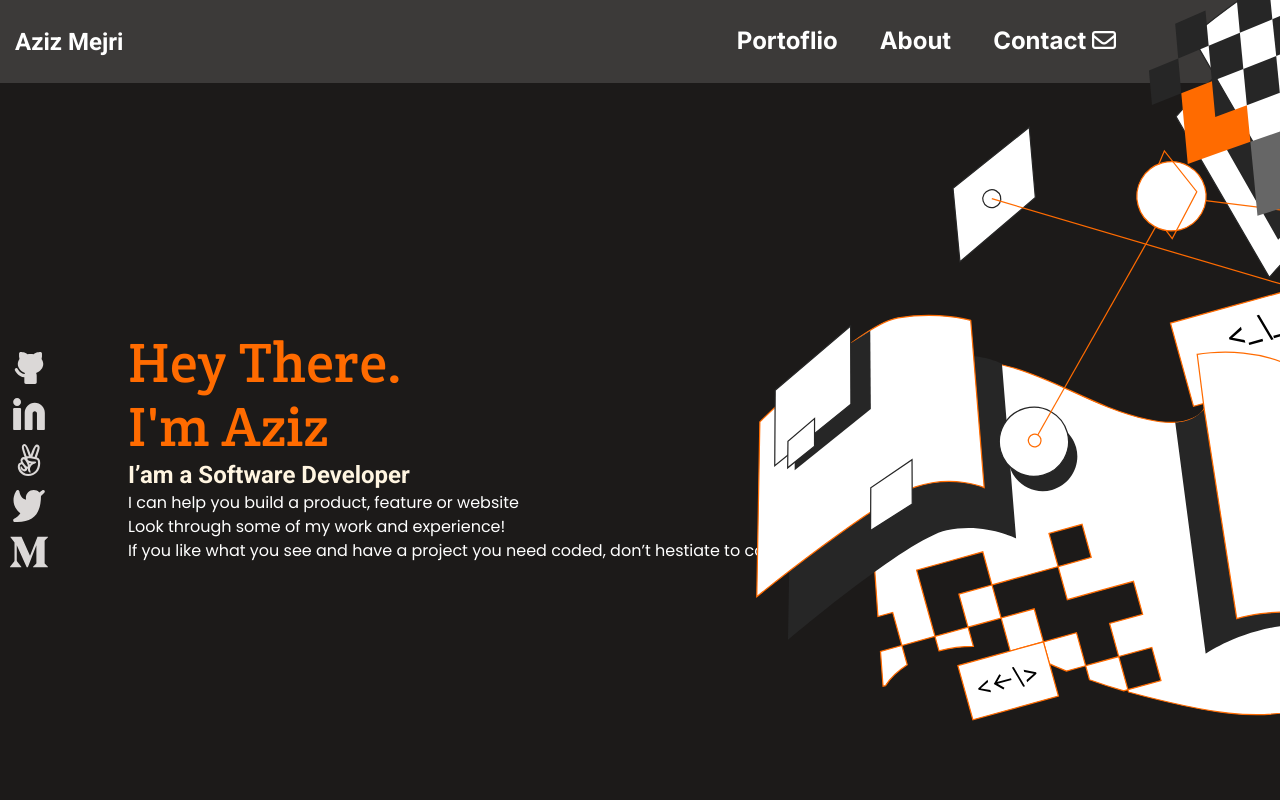
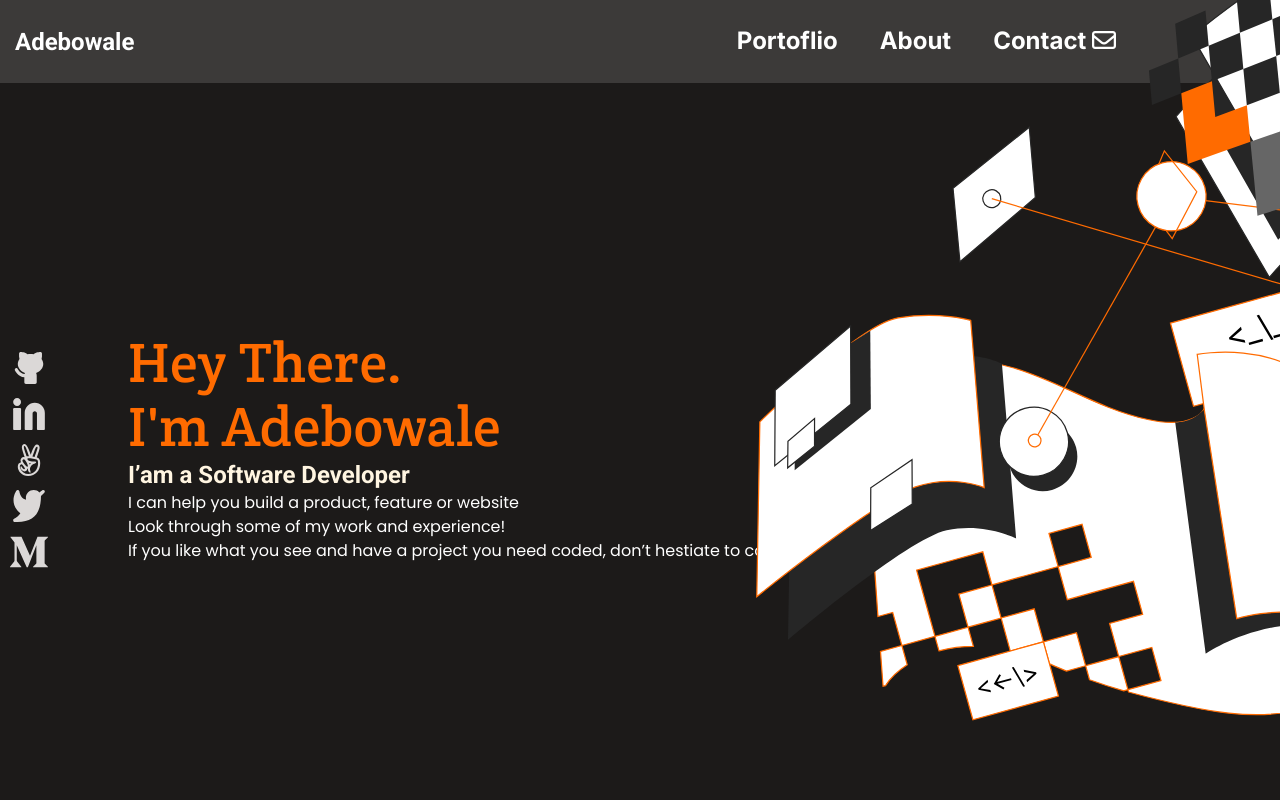
Before and after one commit to ademibowale/CR-Mobile-Menu, a plain HTML site: page index.html in a window 1280 px wide. Shown: the top 800 px of the page. Drawn offline with Linux system fonts and the light colour scheme.

Commit message:
add portfolio title

```diff
--- a/index.html
+++ b/index.html
@@ -10,7 +10,7 @@
   </head>
   <body>
     <header>
-      <h1 id="logo">Aziz Mejri</h1>
+      <h1 id="logo">Adebowale</h1>
       <button type="button" class="menu-bars">
         <i class="fas fa-bars"></i>
       </button>
@@ -43,7 +43,7 @@
         <h2 class="intro-greet">
           Hey There.
           <br />
-          I'm Aziz
+          I'm Adebowale
         </h2>
         <h2 class="intro-me">I’am a Software Developer</h2>
         <p class="intro-text">
```
